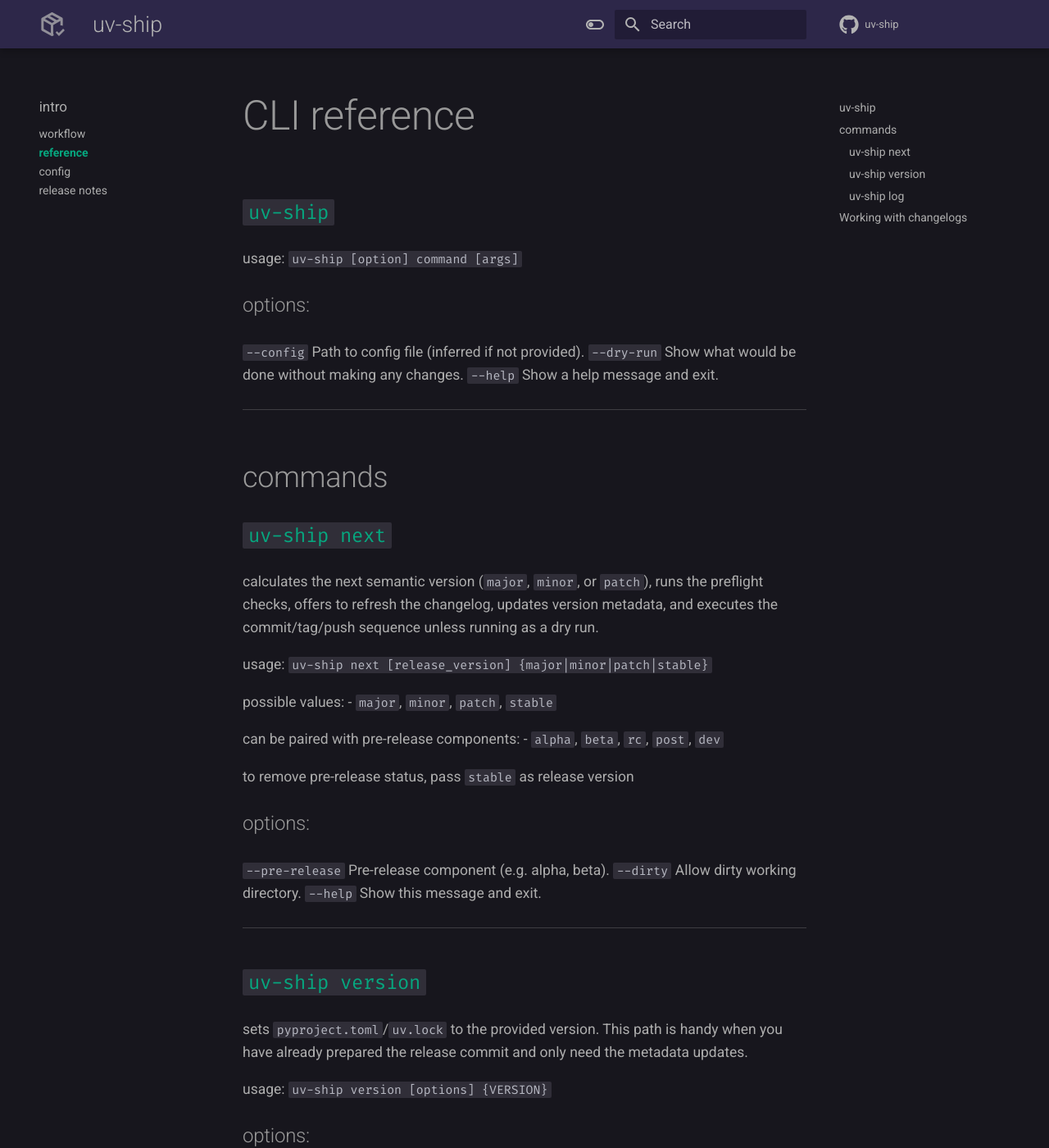
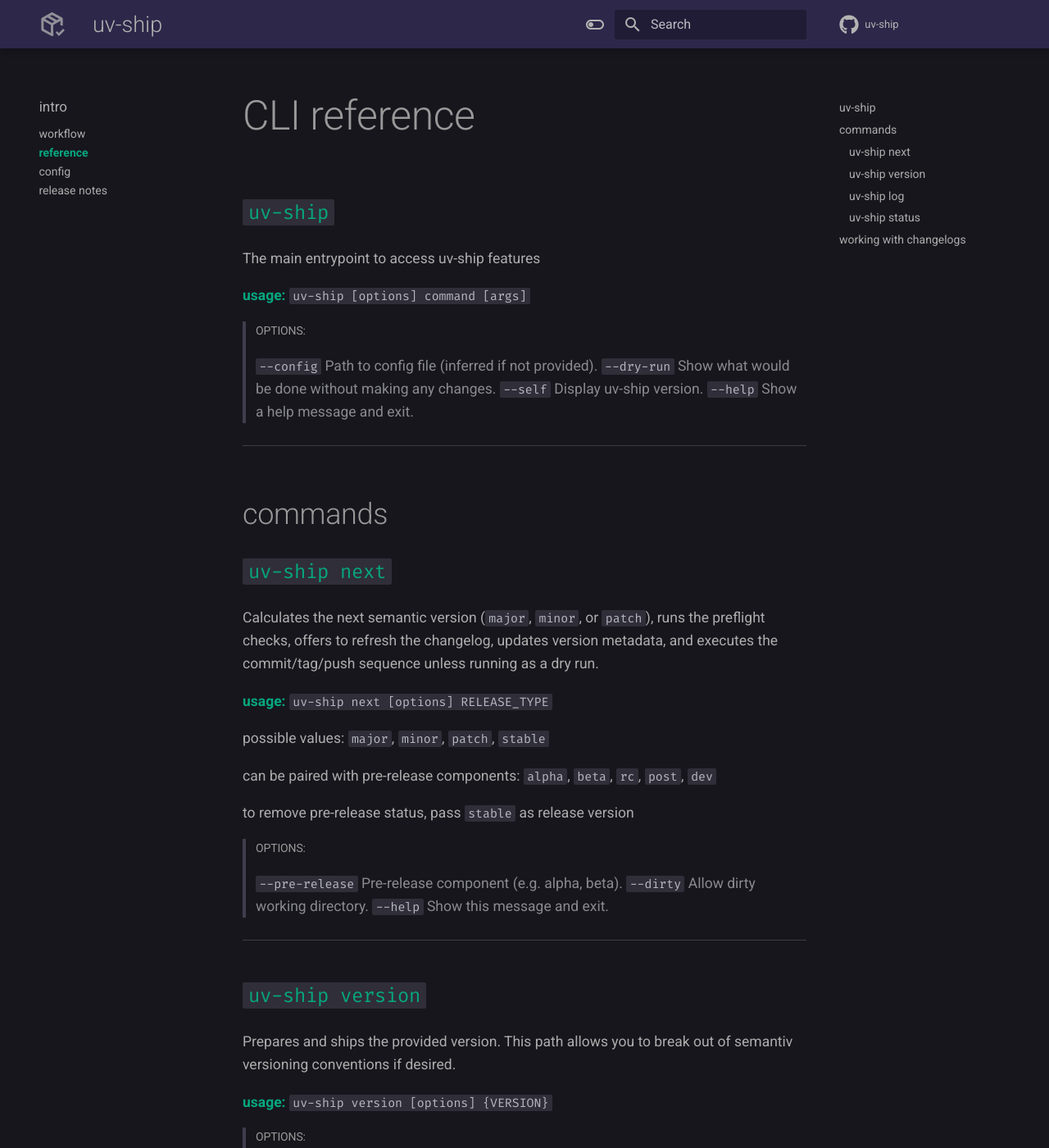
Before and after one commit to floRaths/uv-ship, an MkDocs documentation site: the page built from docs/features.md, in a window 1280 px wide and 1400 px high. Shown: the whole window at 82% size. Built offline with MkDocs 1.6.1 and Material for MkDocs 9.7.7, drawn with Linux system fonts in a browser that asks for light colours; comment, search, counter and statistics services are not loaded; some of the changed text lies outside the part shown.

Commit message:
docs writing for new features

```diff
--- a/docs/features.md
+++ b/docs/features.md
@@ -5,12 +5,16 @@
 # CLI reference
 
 ### `uv-ship`
-usage: `uv-ship [option] command [args]`
 
-#### options:
-  `--config` Path to config file (inferred if not provided).
-  `--dry-run` Show what would be done without making any changes.
-  `--help` Show a help message and exit.
+The main entrypoint to access uv-ship features
+
+<span class="acc-2-text">**usage:**</span> `uv-ship [options] command [args]`
+
+> ##### options:
+> `--config` Path to config file (inferred if not provided).
+> `--dry-run` Show what would be done without making any changes.
+> `--self` Display uv-ship version.
+> `--help` Show a help message and exit.
 
 ---
 
@@ -18,49 +22,60 @@
 ## commands
 ### `uv-ship next`
 
-calculates the next semantic version (`major`, `minor`, or `patch`), runs the preflight checks, offers to refresh the changelog, updates version metadata, and executes the commit/tag/push sequence unless running as a dry run.
+Calculates the next semantic version (`major`, `minor`, or `patch`), runs the preflight checks, offers to refresh the changelog, updates version metadata, and executes the commit/tag/push sequence unless running as a dry run.
 
-usage: `uv-ship next [release_version] {major|minor|patch|stable}`
+<span class="acc-2-text">**usage:**</span> `uv-ship next [options] RELEASE_TYPE`
 
 possible values:
-- `major`, `minor`, `patch`, `stable`
+`major`, `minor`, `patch`, `stable`
 
 can be paired with pre-release components:
-- `alpha`, `beta`, `rc`, `post`, `dev`
+`alpha`, `beta`, `rc`, `post`, `dev`
 
 to remove pre-release status, pass `stable` as release version
 
-#### options:
-  `--pre-release` Pre-release component (e.g. alpha, beta).
-  `--dirty` Allow dirty working directory.
-  `--help` Show this message and exit.
+
+> ##### options:
+> `--pre-release` Pre-release component (e.g. alpha, beta).
+> `--dirty` Allow dirty working directory.
+> `--help` Show this message and exit.
 
 ---
 
 ### `uv-ship version`
-sets `pyproject.toml`/`uv.lock` to the provided version. This path is handy when you have already prepared the release commit and only need the metadata updates.
+Prepares and ships the provided version. This path allows you to break out of semantiv versioning conventions if desired.
 
-usage: `uv-ship version [options] {VERSION}`
+<span class="acc-2-text">**usage:**</span> `uv-ship version [options] {VERSION}`
 
-#### options:
-  `--dirty` Allow dirty working directory.
-  `--help` Show this message and exit.
+> ##### options:
+> `--dirty` Allow dirty working directory.
+> `--help` Show this message and exit.
 
 ---
 
 ### `uv-ship log`
 Builds a changelog section from commits since the latest Git tag. Use `--latest` to preview without writing, or `--save` to persist the top section of your configured changelog file.
 
-usage: `uv-ship log [options]`
+<span class="acc-2-text">**usage:**</span> `uv-ship log [options]`
 
-#### options:
-  `--latest` Show all commits since the last tag.
-  `--save` Save changes to the changelog.
-  `--help` Show this message and exit.
+> ##### options:
+> `--latest` Show all commits since the last tag.
+> `--save` Save changes to the changelog.
+> `--help` Show this message and exit.
 
 ---
 
-## Working with changelogs
+### `uv-ship status`
+Display a status report for the current package.
+
+<span class="acc-2-text">**usage:**</span> `uv-ship status`
+
+> ##### options:
+> `--help` Show this message and exit.
+
+---
+
+## working with changelogs
 - The reader targets the configured `changelog-path` (default: `CHANGELOG`); ensure the file exists.
 - Generated sections take the form `## vX.Y.Z — [YYYY-MM-DD]`, with bullet formatting normalised for Markdown.
 - When refreshing, the tool compares the newest Git tag against the latest changelog heading:
--- a/docs/stylesheets/extra.css
+++ b/docs/stylesheets/extra.css
@@ -90,6 +90,17 @@
   --neutral-val:      60%;
 }
 
+.acc-1-text {
+  color: var(--acc_1);
+}
+
+.acc-2-text {
+  color: var(--acc_2);
+}
+
+.acc-2-code code {
+  color: var(--acc_2);
+}
 
 /* ——— COLOR SETTINGS BEYOND STANDARD VARIABLES ——— */
 
--- a/mkdocs.yml
+++ b/mkdocs.yml
@@ -32,7 +32,7 @@
       danger: octicons/zap-16
       bug: octicons/bug-16
       example: octicons/beaker-16
-      quote: octicons/quote-16
+      quote: fontawesome/regular/lightbulb
       # tip: octicons/squirrel-16
 
   features:
@@ -79,6 +79,10 @@
   - attr_list
   - md_in_html
   - admonition
+
+  - pymdownx.caret
+  - pymdownx.mark
+  - pymdownx.tilde
 
   - pymdownx.blocks.caption
   - pymdownx.superfences
```
Also changed, not shown: docs/config.md (+47 -9 lines).
